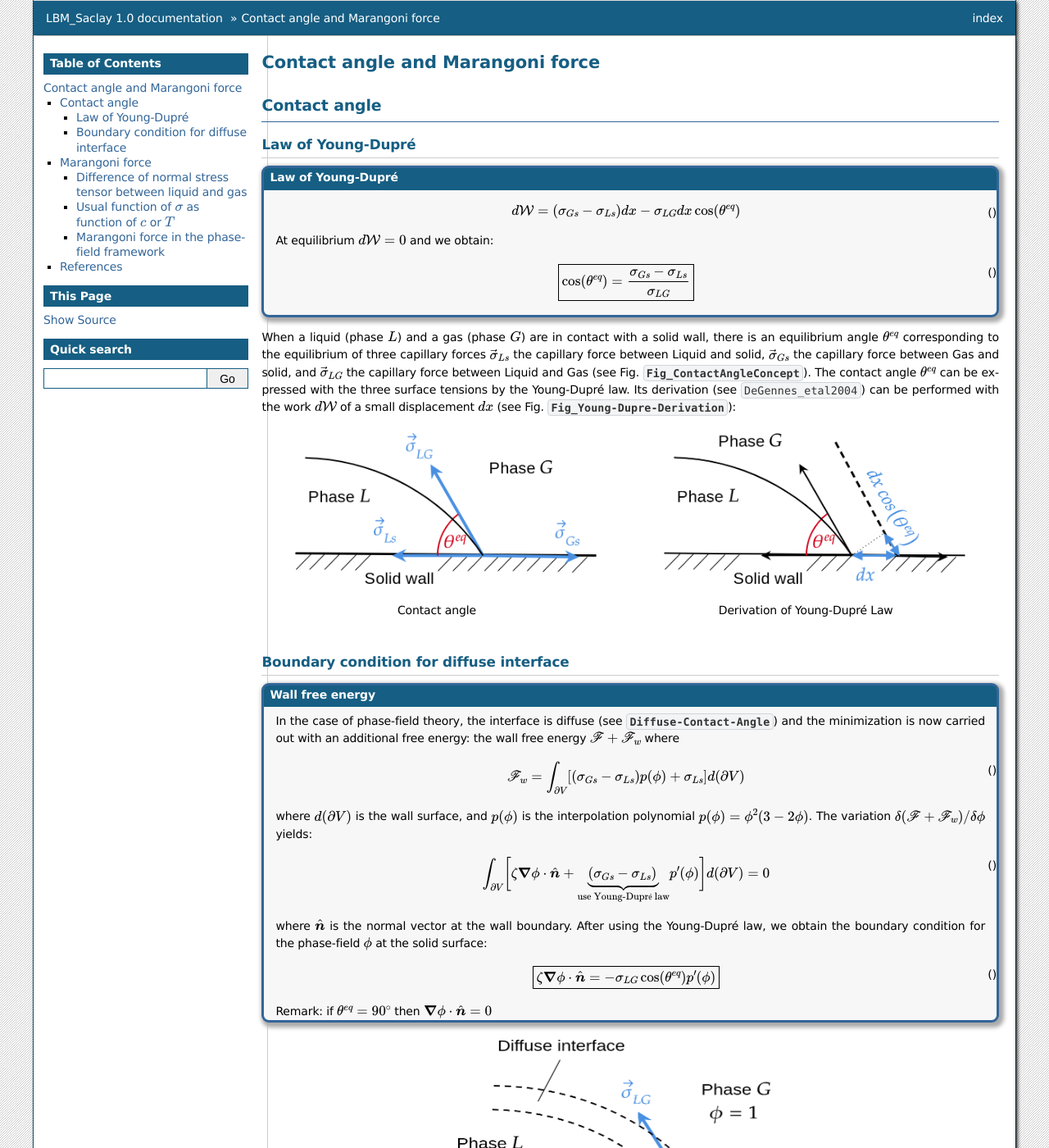
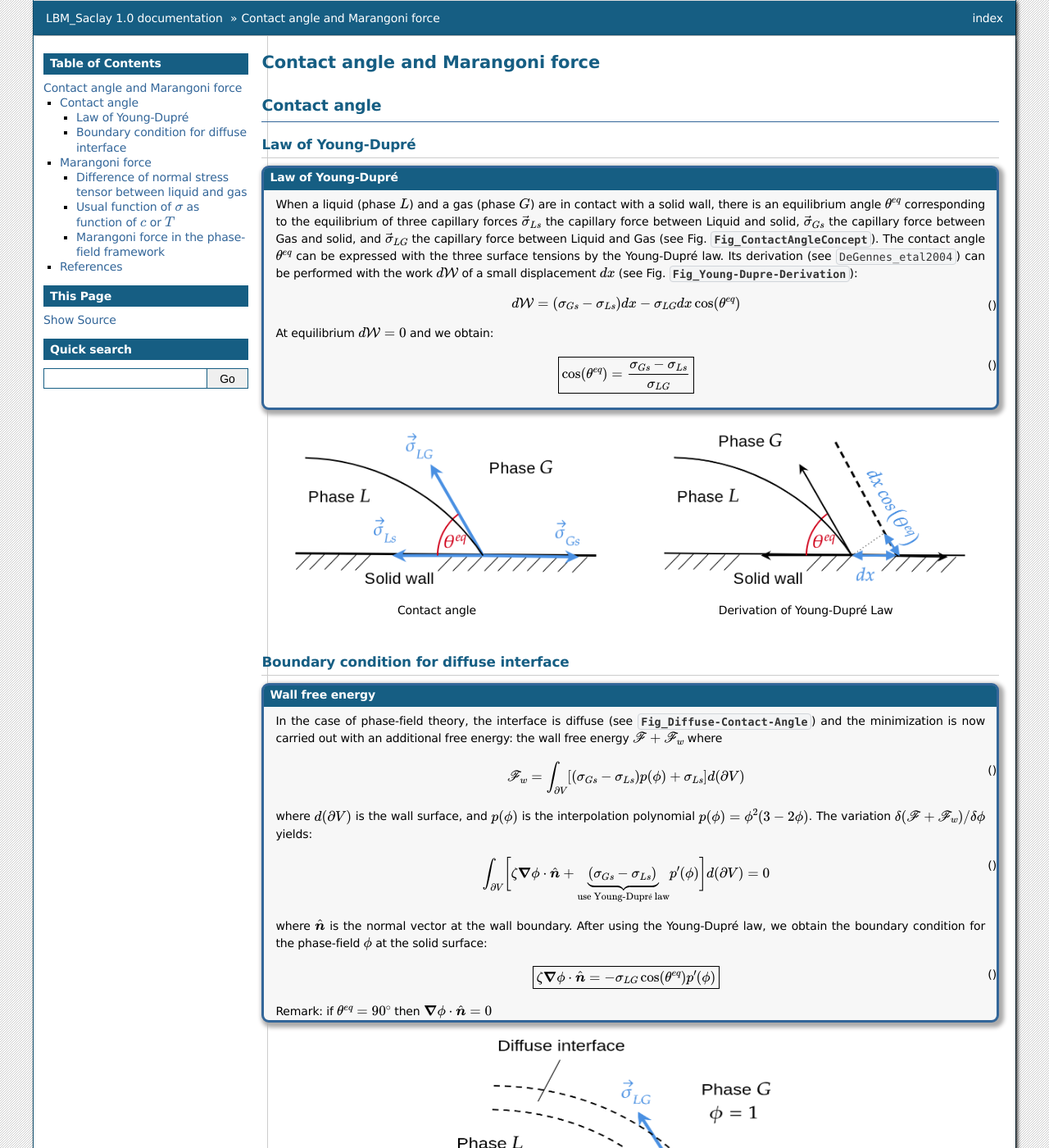
Before and after one commit to cea-lbm-saclay/LBM_Saclay_Documentation, a Sphinx documentation site: the page built from doc/src_doc/05_COURSES/Course_PF/04_Marangoni_and_Contact_Angle.rst, in a window 1280 px wide and 1400 px high. Shown: the whole window at 82% size. Built offline with Sphinx 7.4.7, drawn with Linux system fonts in a browser that asks for light colours; cross-references to code outside the pages are shown as plain code.

Commit message:
Update contact angle

```diff
--- a/doc/src_doc/05_COURSES/Course_PF/04_Marangoni_and_Contact_Angle.rst
+++ b/doc/src_doc/05_COURSES/Course_PF/04_Marangoni_and_Contact_Angle.rst
@@ -11,6 +11,8 @@
 
 .. admonition:: Law of Young-Dupré
 
+   When a liquid (phase :math:`L`) and a gas (phase :math:`G`) are in contact with a solid wall, there is an equilibrium angle :math:`\theta^{eq}` corresponding to the equilibrium of three capillary forces :math:`\vec{\sigma}_{Ls}` the capillary force between Liquid and solid, :math:`\vec{\sigma}_{Gs}` the capillary force between Gas and solid, and :math:`\vec{\sigma}_{LG}` the capillary force between Liquid and Gas (see Fig. :numref:`Fig_ContactAngleConcept`). The contact angle :math:`\theta^{eq}` can be expressed with the three surface tensions by the Young-Dupré law. Its derivation (see :footcite:p:`DeGennes_etal2004`) can be performed with the work :math:`d\mathcal{W}` of a small displacement :math:`dx` (see Fig. :numref:`Fig_Young-Dupre-Derivation`):
+
    .. math::
       :label:
 
@@ -55,7 +55,7 @@
 
 .. admonition:: Wall free energy
 
-   In the case of phase-field theory, the interface is diffuse (see :numref:`Diffuse-Contact-Angle`) and the minimization is now carried out with an additional free energy: the wall free energy :math:`\mathscr{F}+\mathscr{F}_{w}` where
+   In the case of phase-field theory, the interface is diffuse (see :numref:`Fig_Diffuse-Contact-Angle`) and the minimization is now carried out with an additional free energy: the wall free energy :math:`\mathscr{F}+\mathscr{F}_{w}` where
 
    .. math::
       :label: Free-Energy-Wall
@@ -78,7 +78,7 @@
 
    Remark: if :math:`\theta^{eq}=90{^\circ}` then :math:`\boldsymbol{\nabla}\phi\cdot\hat{\boldsymbol{n}}=0`
 
-.. _Diffuse-Contact-Angle:
+.. _Fig_Diffuse-Contact-Angle:
 
 .. figure:: ../../FIGS/04_FIGS_COURSES/Diffuse_Contact-Angle.png
    :figclass: align-center
```
Also changed, not shown: other parts of doc/src_doc/05_COURSES/Course_PF/04_Marangoni_and_Contact_Angle.rst (+0 -2 lines).
